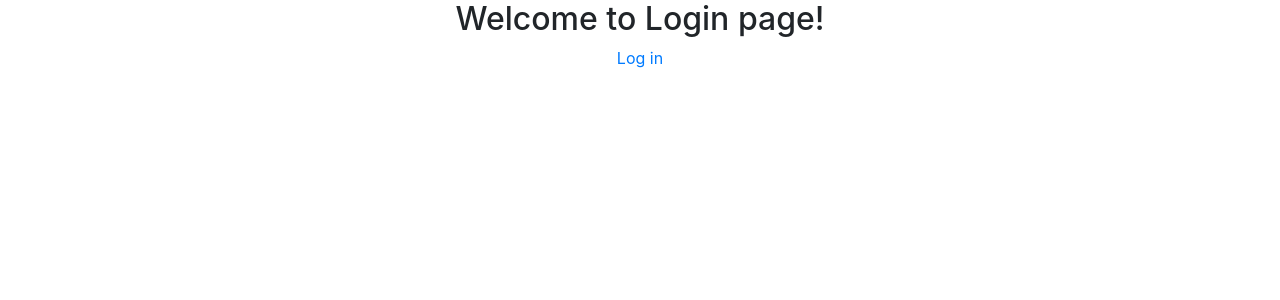
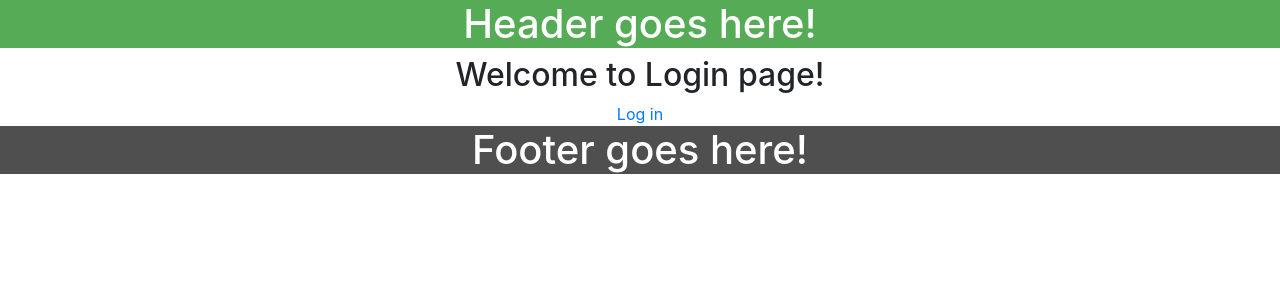
Before and after one commit to Eliasadam/local-welcome-react, a React (Create React App) app: page /#/ in a window 1280 px wide. Shown: the top 300 px of the page. Built offline with nearby package versions, Linux system fonts and the light colour scheme.

Commit message:
Add header and footer

```diff
--- a/src/App.css
+++ b/src/App.css
@@ -25,6 +25,19 @@
 .active-class {
   background-color: green;
 }
+.completed-class {
+  background-color: orangered;
+}
+.bg-color-header {
+  background-color: rgba(0, 128, 0, 0.664);
+  text-align: center;
+  color: white;
+}
+.bg-color-footer {
+  background-color: rgba(0, 0, 0, 0.692);
+  text-align: center;
+  color: white;
+}
 @keyframes App-logo-spin {
   from {
     transform: rotate(0deg);
--- /dev/null
+++ b/src/components/Footer.js
@@ -0,0 +1,7 @@
+import React from 'react';
+const Footer = () => (
+  <footer className="bg-color-footer">
+    <h1>Footer goes here!</h1>
+  </footer>
+);
+export default Footer;
--- /dev/null
+++ b/src/components/Header.js
@@ -0,0 +1,7 @@
+import React from 'react';
+const Header = () => (
+  <header className="bg-color-header">
+    <h1>Header goes here!</h1>
+  </header>
+);
+export default Header;
--- a/src/components/TableSettingPagination.js
+++ b/src/components/TableSettingPagination.js
@@ -1,9 +1,21 @@
 import React from 'react';
 import data from '../data/tableSetting.json';
+const activeAndCompletedClasses = (id, currentStep) => {
+  if (id === currentStep) {
+    return 'active-class';
+  } else if (id < currentStep) {
+    return 'completed-class';
+  }
+};
 const TableSettingPagination = props => {
   return data.map(item => (
     <div>
-      <button onClick={() => props.setCurrentStep(item.id)} value={item.id}>
+      <button
+        onClick={() => props.setCurrentStep(item.id)}
+        value={item.id}
+        className={activeAndCompletedClasses(item.id, props.currentStep)}
+        // disabled={item.id > props.currentStep}
+      >
         {item.id}
       </button>
     </div>
--- a/src/components/TableSetup.js
+++ b/src/components/TableSetup.js
@@ -25,7 +25,10 @@ class TableSetup extends Component {
     return (
       <div>
         <h2>Welcome to Table setup</h2>
-        <TableSettingPagination setCurrentStep={this.setCurrentStep} />
+        <TableSettingPagination
+          currentStep={this.state.currentStep}
+          setCurrentStep={this.setCurrentStep}
+        />
 
         <div>
           <img src={filteredItem[0].url} alt={filteredItem[0].title} />
--- a/src/routers/AppRouter.js
+++ b/src/routers/AppRouter.js
@@ -2,13 +2,19 @@ import React from 'react';
 import { BrowserRouter as Router, Route, Switch } from 'react-router-dom';
 import App from '../App';
 import NotFoundPage from '../components/pages/NotFoundPage';
+import Header from '../components/Header';
+import Footer from '../components/Footer';
 const AppRouter = () => (
   <Router>
-    <Switch>
-      <Route path="/" component={App} exact={true} />
-      <Route path="/dashboard" component={App} />
-      <Route component={NotFoundPage} />
-    </Switch>
+    <div>
+      <Header />
+      <Switch>
+        <Route path="/" component={App} exact={true} />
+        <Route path="/dashboard" component={App} />
+        <Route component={NotFoundPage} />
+      </Switch>
+      <Footer />
+    </div>
   </Router>
 );
 export default AppRouter;
```
